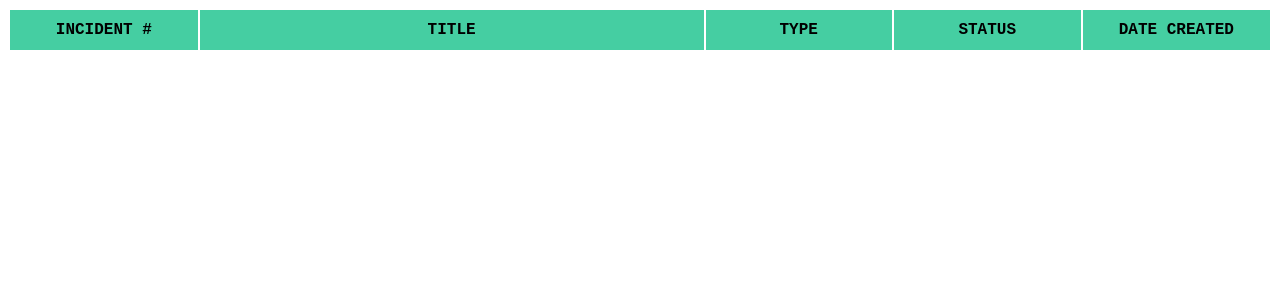
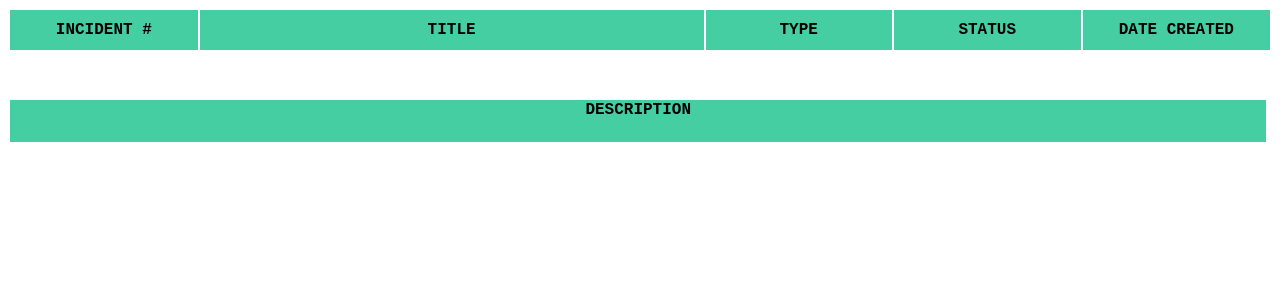
Before and after one commit to p-deb/CSIRT-Incident-Report-System, a PHP site: page /Query.php in a window 1280 px wide. Shown: the top 300 px of the page. Run offline with PHP 8.4, Linux system fonts and the light colour scheme; data that the repository does not hold is empty.

Commit message:
Added description to the query

```diff
--- a/Homepage.css
+++ b/Homepage.css
@@ -26,6 +26,13 @@ ul {
 	text-align:center;
 }
 
+#headerItemDescription {
+  position: absolute;
+  top: 100px;
+  width: 98%;
+  text-align: center;
+}
+
 th {
   width:100%;
   text-transform: uppercase;
@@ -37,7 +44,6 @@ th {
   vertical-align: center;
   padding(12 * 1.5) 0;
 }
-
 
 td {
   text-align:center;
--- a/Query.php
+++ b/Query.php
@@ -10,6 +10,10 @@
       <th id="headerItem"><center>Status</center></th>
       <th id="headerItem"><center>Date Created</center></th>
     </tr>
+    <tr>
+      <th id="headerItemDescription"><center>Description</center></th>
+    </tr>
+
 
     <?php
     include ("connection.php");     //connects to db
@@ -49,7 +53,7 @@
           <?php
         }
       }
-}
+    } //
       ?>
     </table>
 
```
Also changed, not shown: NewIncident.css (+13 -0 lines). Lines whose indentation alone changed are shown as unchanged.
